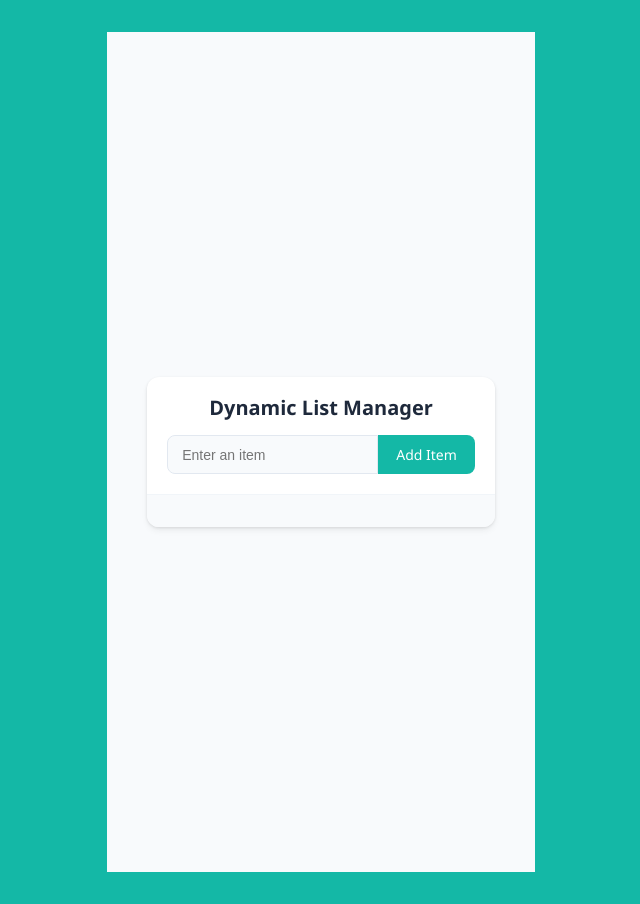
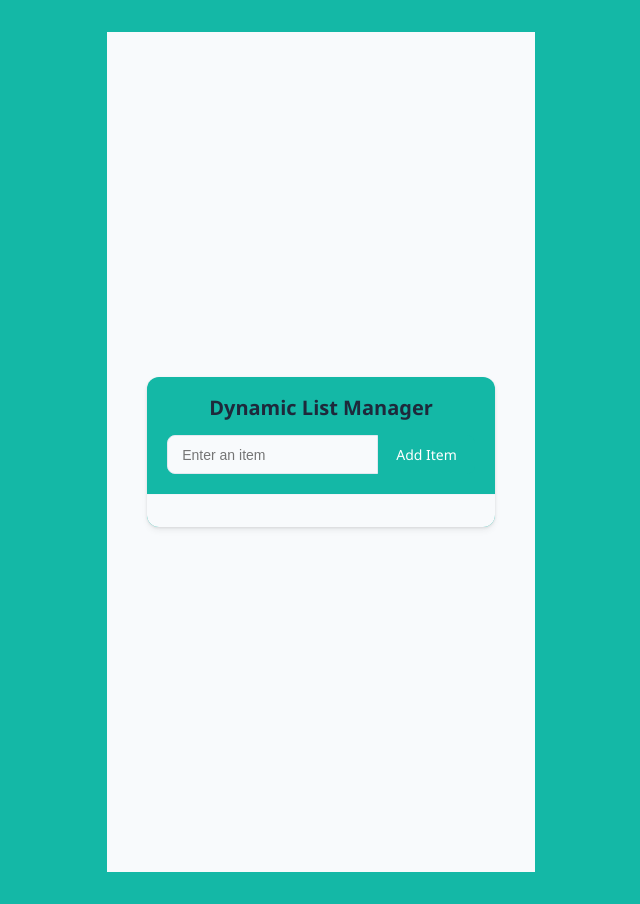
Before and after one commit to ann738/dynamicList, a React (Vite) app: page / in a window 1280 px wide. Shown: the whole page, without its empty margins (319-959 px from the left). Built offline with nearby package versions, Linux system fonts and the light colour scheme.

Commit message:
updated background color

```diff
--- a/src/components/DynamicListManager/DynamicListManager.css
+++ b/src/components/DynamicListManager/DynamicListManager.css
@@ -22,7 +22,7 @@ body {
   width: 100%;
   max-width: 480px;
   margin: 0 auto;
-  background: white;
+  background: #14b8a6;
   border-radius: 12px;
   box-shadow: 0 4px 6px rgba(0, 0, 0, 0.05),
               0 1px 3px rgba(0, 0, 0, 0.1);
```
